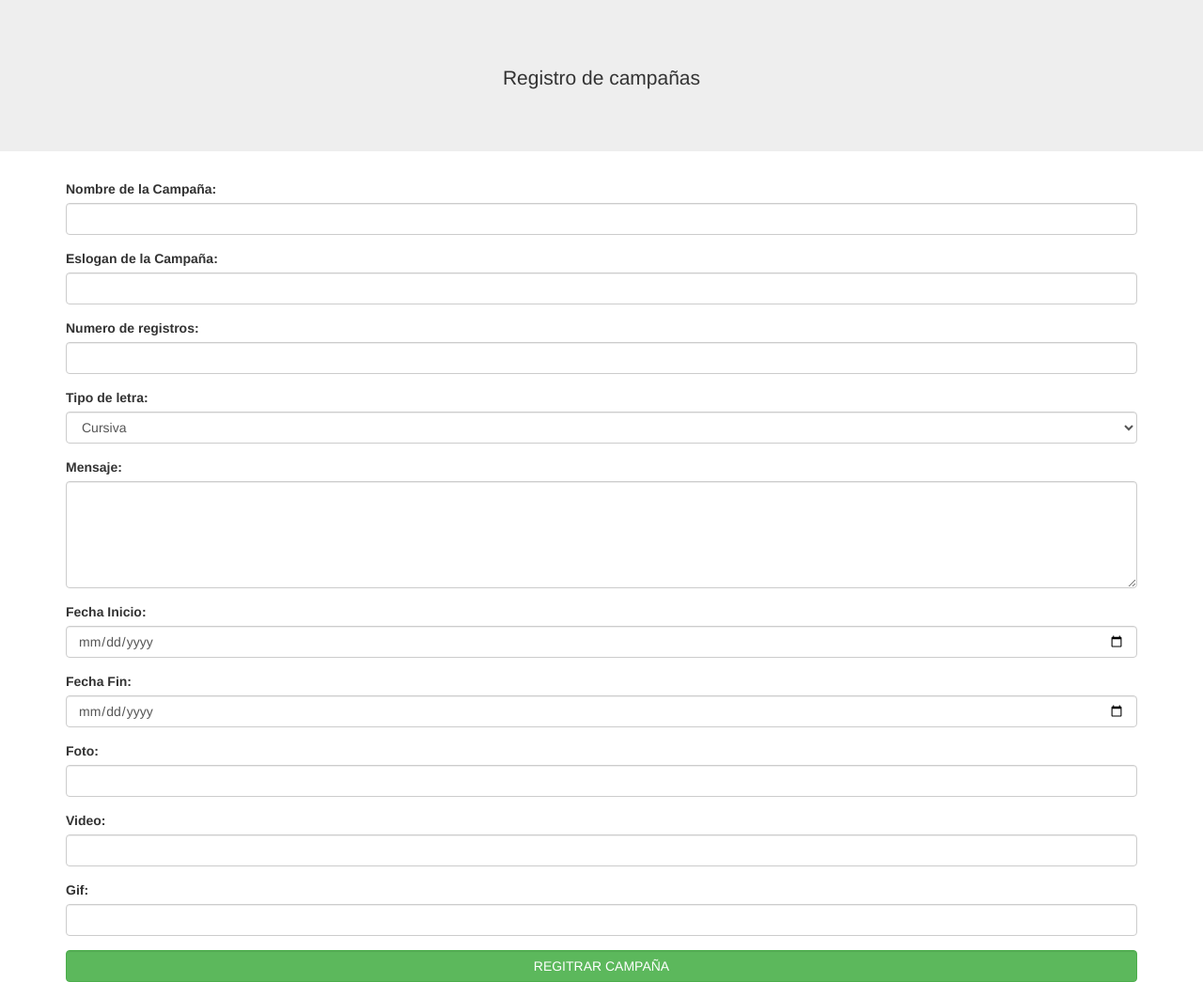
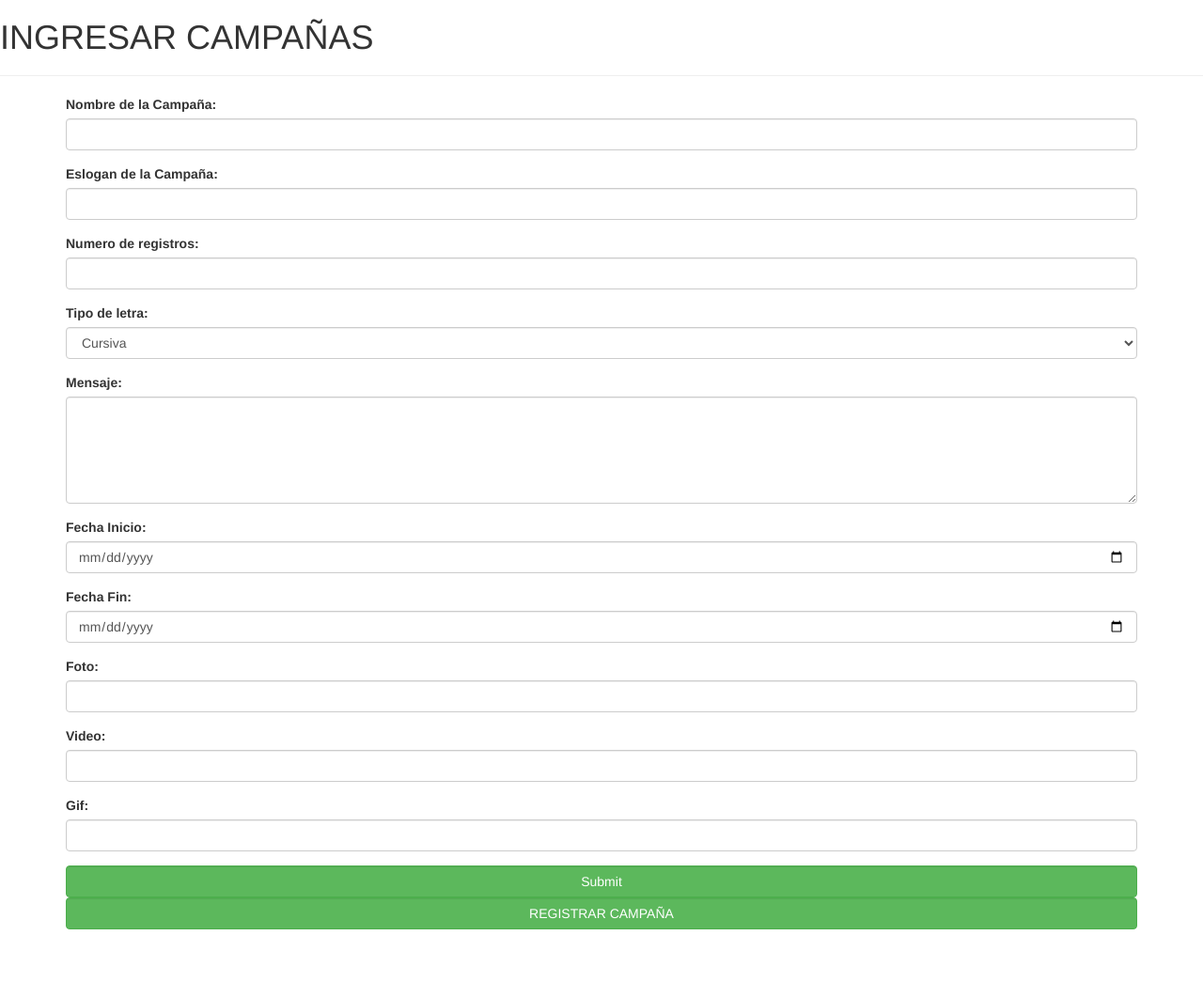
Before and after one commit to EdisonG/mensma, a PHP site: page /Mensma/gui/campania_usuario.php in a window 1280 px wide. Shown: the whole page at 94% size. After the commit the page ends 989 px from the top, so only its background shows below. Run offline with PHP 8.4, Linux system fonts and the light colour scheme.

Commit message:
campañas menu usuarios

```diff
--- a/gui/campania_usuario.php
+++ b/gui/campania_usuario.php
@@ -11,10 +11,15 @@
 <body>
 
 
-  <div class="jumbotron text-center">
+  <!--<div class="jumbotron text-center">
     <h1></h1>
     <p>Registro de campañas</p>
+  </div>-->
+  <div class=" text-left">
+  <h1> INGRESAR CAMPAÑAS </h1>
+  <hr>
   </div>
+
 
   <div class="container">
     <!--
@@ -27,7 +32,7 @@ fecha inicio
 fecha fin
 precio (campo en la abse que llena el admin )
    -->
-    <form class="form">
+    <form class="form" method="post" action="../dp/campanaDP.php">
         <div class="form-group">
           <label for="usr">Nombre de la Campaña:</label>
           <input type="text" class="form-control" id="name_campana">
@@ -43,7 +48,7 @@ precio (campo en la abse que llena el admin )
         </div>
         <div class="form-group">
           <label for="usr">Tipo  de letra:</label>
-          <select class="selectpicker form-control">
+          <select class="selectpicker form-control" name="tipo_letra_campana">
             <option>Cursiva</option>
             <option>Negrilla</option>
             <option>Tachada</option>
@@ -52,7 +57,7 @@ precio (campo en la abse que llena el admin )
         </div>
         <div class="form-group">
           <label for="usr">Mensaje:</label>
-          <textarea class="form-control" rows="5" id="comment"></textarea>
+          <textarea class="form-control" rows="5" id="comment" class="mensaje_campana"></textarea>
         </div>
         <div class="form-group">
           <label for="usr">Fecha Inicio:</label>
@@ -68,16 +73,20 @@ precio (campo en la abse que llena el admin )
         </div>
         <div class="form-group">
           <label for="usr">Video:</label>
-          <input type="text" class="form-control" id="numero_registros_campana">
+          <input type="text" class="form-control" id="video_campana">
         </div>
         <div class="form-group">
           <label for="usr">Gif:</label>
-          <input type="text" class="form-control" id="numero_registros_campana">
+          <input type="text" class="form-control" id="gif_campana">
         </div>
 
-        <button class="btn btn-success form-control">REGITRAR CAMPAÑA</button>
+        <input type="submit" class="btn btn-success form-control" id="btn-submit">
+
+        <button class="btn btn-success form-control">REGISTRAR CAMPAÑA</button>
 
     </form>
+
+    <br><br>
 
   </div>
 
--- a/gui/pagprin.php
+++ b/gui/pagprin.php
@@ -48,10 +48,11 @@ $(window).scroll(function() {
 <ul id="menu-bar" align="center">
     <li><a align="right">Bienvenido:  <strong><?php echo $_SESSION['USUARIOUSUARIO'];?></strong> </a></li>
     <li><a href="principal.php" target="iframe_a" >Principal</a></li>
-    <li><a href="dashboardCampanas.php" target="iframe_a" >Dashboard</a></li>
     <?php
     if($tipo=="administrador"){
     ?>
+        <li><a href="dashboardCampanas.php" target="iframe_a" >Dashboard</a></li>
+
     <li><a >Men&uacute; de Usuarios</a>
         <ul>
           <li><a align="left" href="registrarUsuario.php" target="iframe_a">Registrar Usuarios</a></li>
@@ -64,6 +65,8 @@ $(window).scroll(function() {
     <?php
     if($tipo=="usuario"){
     ?>
+     <li><a href="dashboardCampanas.php?codigo_usuario=<?php echo $_SESSION['CODIGO'];?>" target="iframe_a" >Dashboard</a></li>
+      <li><a href="campania_usuario.php" target="iframe_a" >Campañas </a></li>
       <li><a href="editar.php?id=<?php echo $_SESSION['CODIGO'];?>" target="iframe_a" >Editar Usuario </a></li>
     <?php
     }
```
Also changed, not shown: dp/campanaDP.php (+37 -0 lines), md/campanaMD.php (+44 -0 lines), md/usuarioMD.php (+9 -4 lines).
